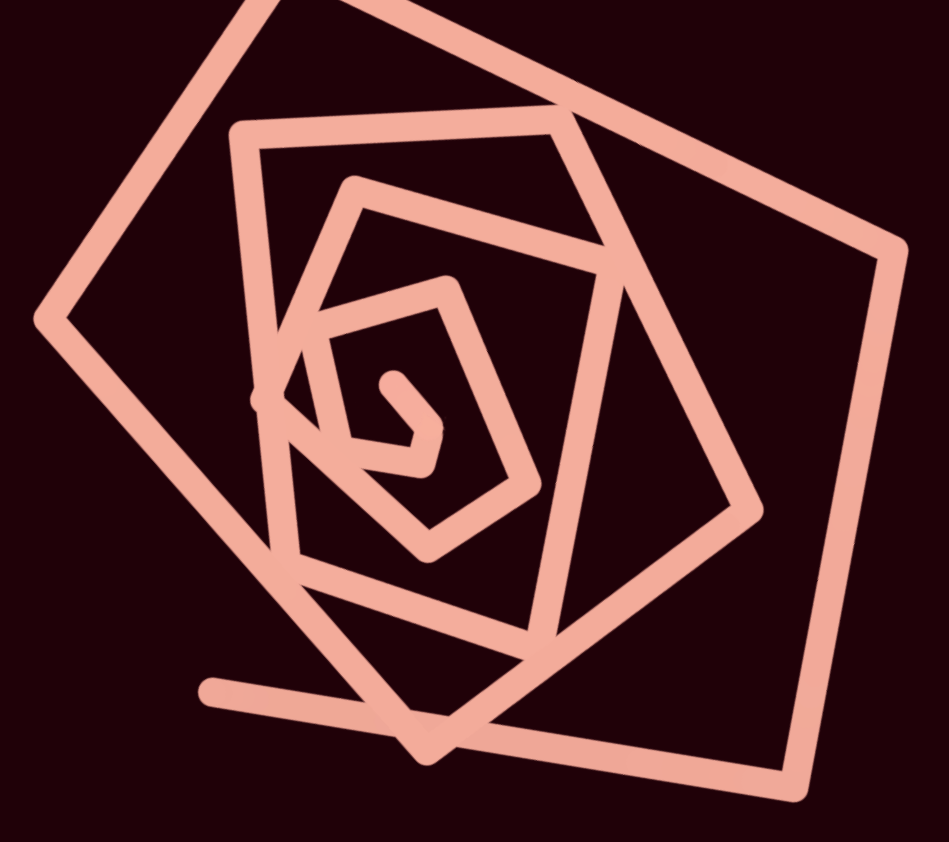
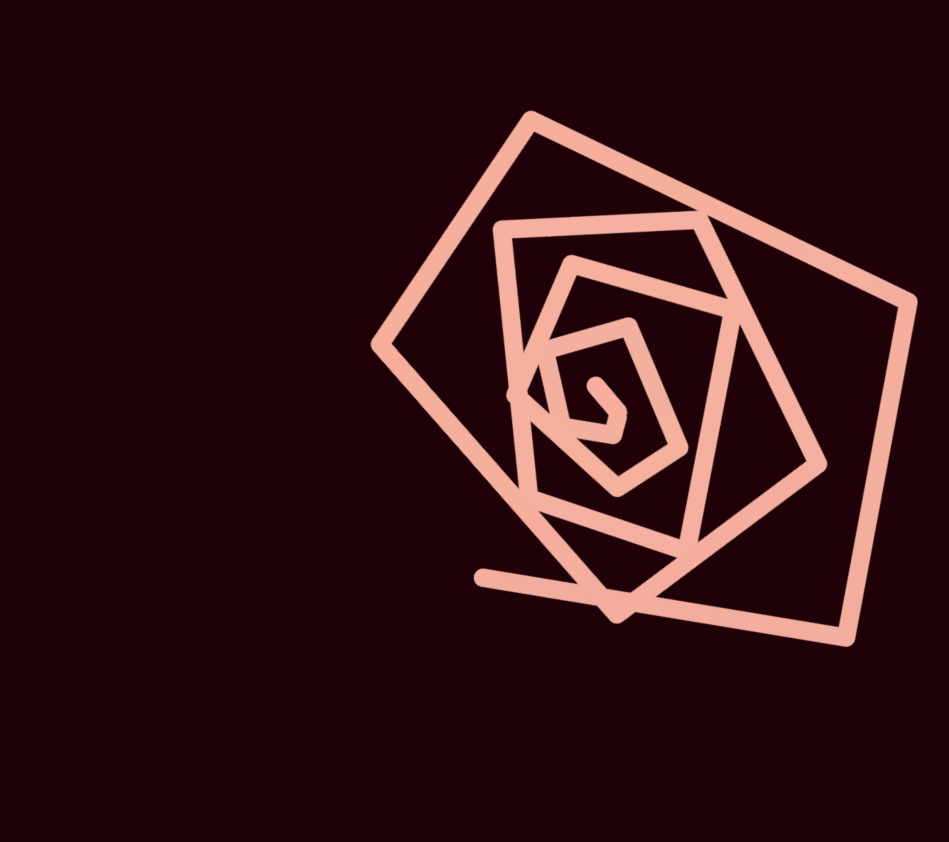
Before and after one commit to GiannaWaldron/p2p3, a plain HTML site: page index.html in a window 1280 px wide. Shown: the whole page, without its empty margins (50-999 px from the left). Drawn offline with Linux system fonts and the light colour scheme.

Commit message:
Update styles.css

```diff
--- a/styles.css
+++ b/styles.css
@@ -3,8 +3,10 @@ body {
     max-height: 300px;
   }
   img {
-    position: center;
-    padding-left: 100px;
+    width:50%;
+    height:50%;
+    margin-left: 375px;
+    margin-top: 120px;
     animation-name: spin;
     animation-duration: 8000ms;
     animation-iteration-count: infinite;
@@ -18,28 +20,16 @@ body {
           transform:rotate(360deg);
       }
   }
-  #logo img {
-	width:80%;
-	height:80%;
-    size-adjust: center;
-}
-
 .shadowfilter {
-	filter: drop-shadow(0px 0px 0px rgba(156, 76, 76, 0.8));
-	transition: all 0.5s linear;
-	transition: all 0.5s linear;
-	transition: all 0.5s linear;
+	filter: drop-shadow(0px 0px 0px rgba(209, 186, 186, 0.8));
+	transition: all 0.3s linear;
+	transition: all 0.3s linear;
+	transition: all 0.3s linear;
 
 }.shadowfilter:hover {
 	filter: drop-shadow(0px 0px 35px rgba(156, 76, 76, 0.8));
 }
-.center {
-    display: block;
-    margin-left: auto;
-    margin-right: auto;
-    width: 50%;
-  }
   .h1 {
-    text-align: left;
+    text-align: right;
     font-size: 80px;
   }
```
